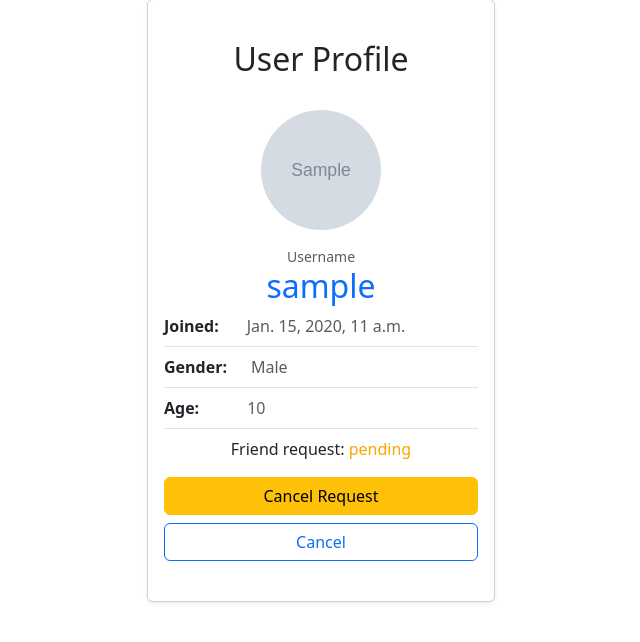
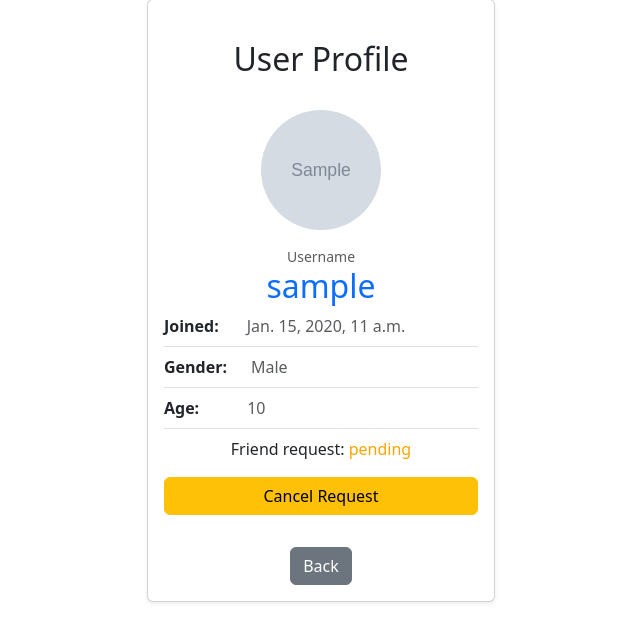
Before and after one commit to ViiGuu/Social-Media-Django-Project, a Django app: page /contacts/send_request/1/ in a window 1280 px wide. Shown: the part 97-739 px from the top of the page, without its empty margins (319-959 px from the left). Run offline with Django 5.2, Linux system fonts and the light colour scheme; a user stored in the database is signed in; tables that the repository leaves empty hold one stand-in row (values such as "Sample post"); grey boxes marked "Sample" are stand-in pictures.

Commit message:
Added Back button on view_profile

```diff
--- a/contacts_app/templates/contacts_app/view_profile.html
+++ b/contacts_app/templates/contacts_app/view_profile.html
@@ -45,8 +45,6 @@
             </div>
           </div>
 
-
-
           <!--Friendship_status =====================-->
         {% if friendship_status == 'pending' %}
           <div>
@@ -77,16 +75,14 @@
             </div>
 
         {% endif %}
-
-
           <!---======================================--->
 
-          <a
-            href="{% url 'posts_app:all_posts' %}"
-            class="btn btn-outline-primary mb-4 w-100"
-          >
-            Cancel
-          </a>
+          <!-- Back Button -->
+          <div class="mt-4">
+            <a href="javascript:window.history.back();" class="btn btn-secondary">
+              Back
+            </a>
+          </div>
         </div>
       </div>
     </div>
```
